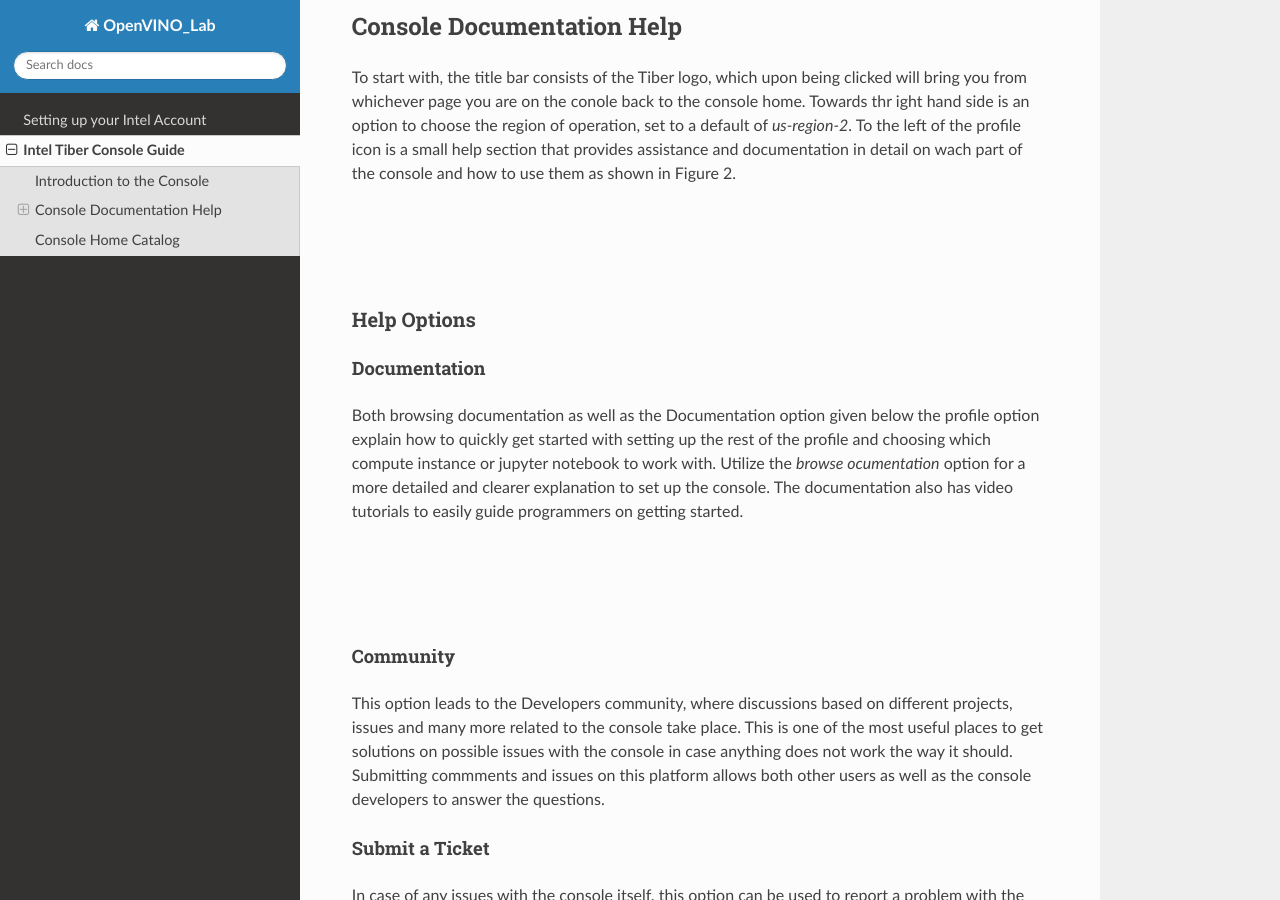
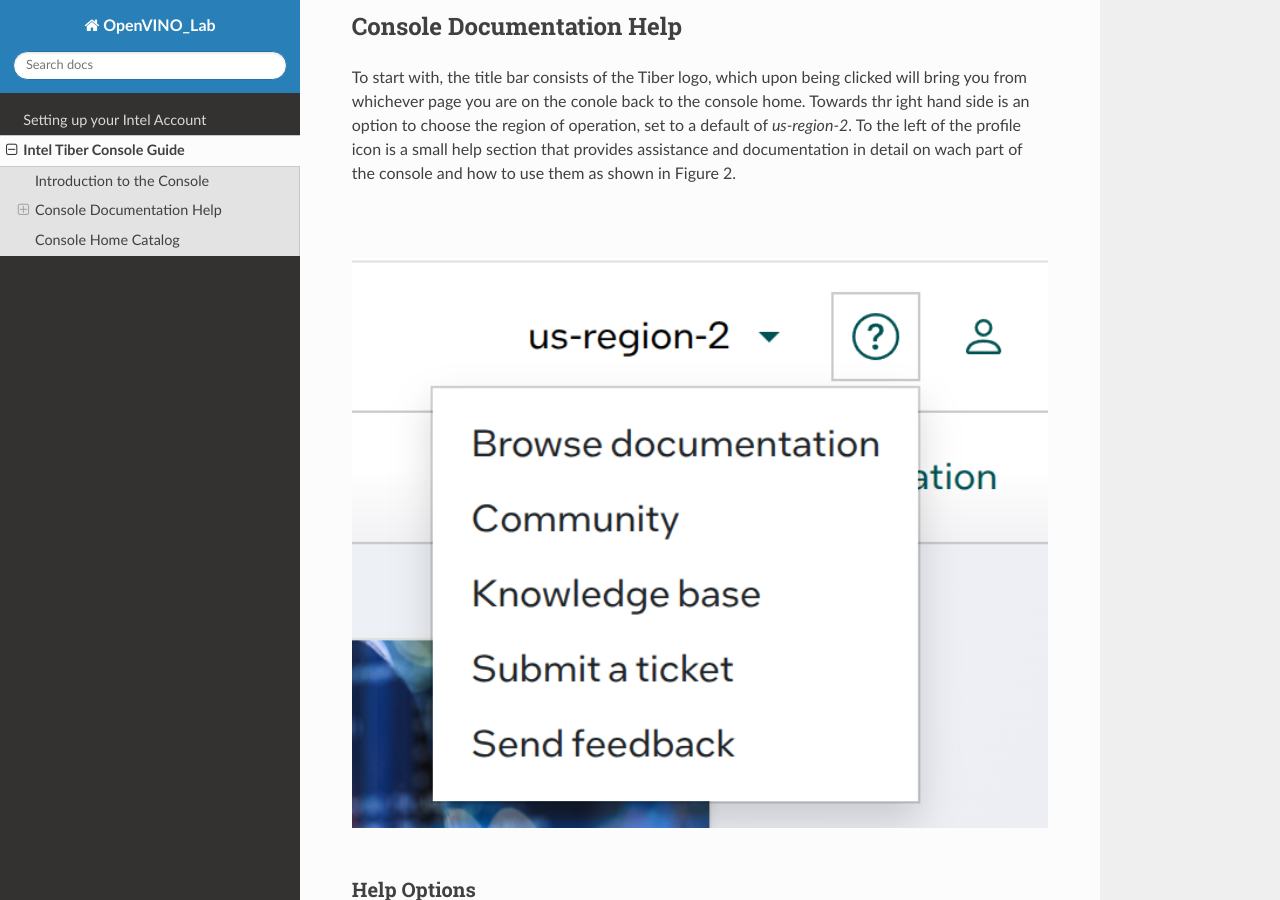
Before and after one commit to Rishabkashyap14/OpenVINO_Lab, a Sphinx documentation site: the page built from docs/source/Console_guide.rst, in a window 1280 px wide and 900 px high, scrolled down 566 px. Built offline with Sphinx 7.4.7 and the Read the Docs theme 3.1.0, drawn with Linux system fonts in a browser that asks for light colours.

Commit message:
Console guide changes

```diff
--- a/docs/source/Console_guide.rst
+++ b/docs/source/Console_guide.rst
@@ -11,8 +11,7 @@
 .. figure:: Images/Console_guide.png
     :width: 100%
     :alt: Image Not Found
-    :align: center
-    Figure 1: Console Home Page
+    :align: centerx
 
 |
 
@@ -49,11 +47,10 @@
 
 |
 
-.. figure:: Images/Console_Help_option.png
+.. figure:: Images/Tiber_Documentation.png
     :width: 100%
     :alt: Image Not Found
     :align: center
-    Figure 3: Browsing Documentation
 
 |
 
```
Also changed, not shown: other parts of docs/source/Console_guide.rst (+0 -1 lines).
